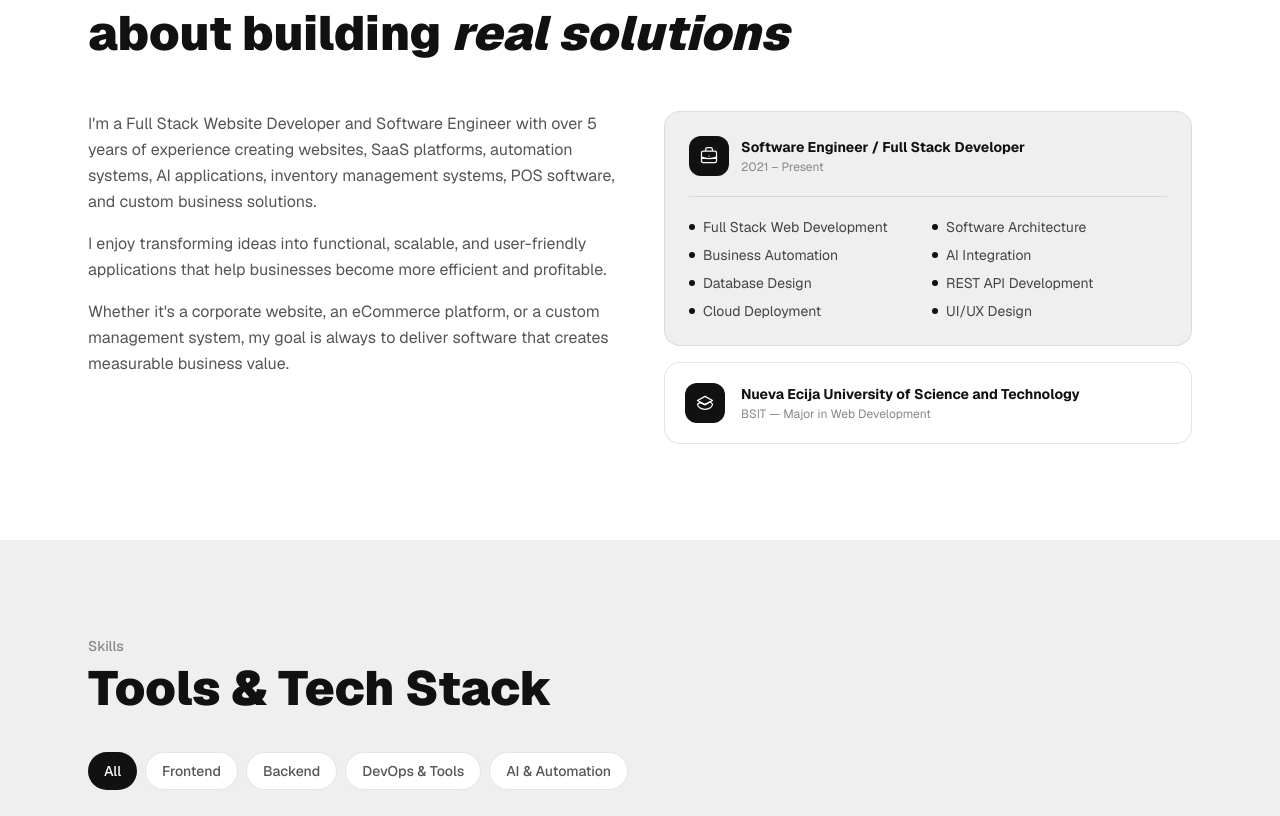
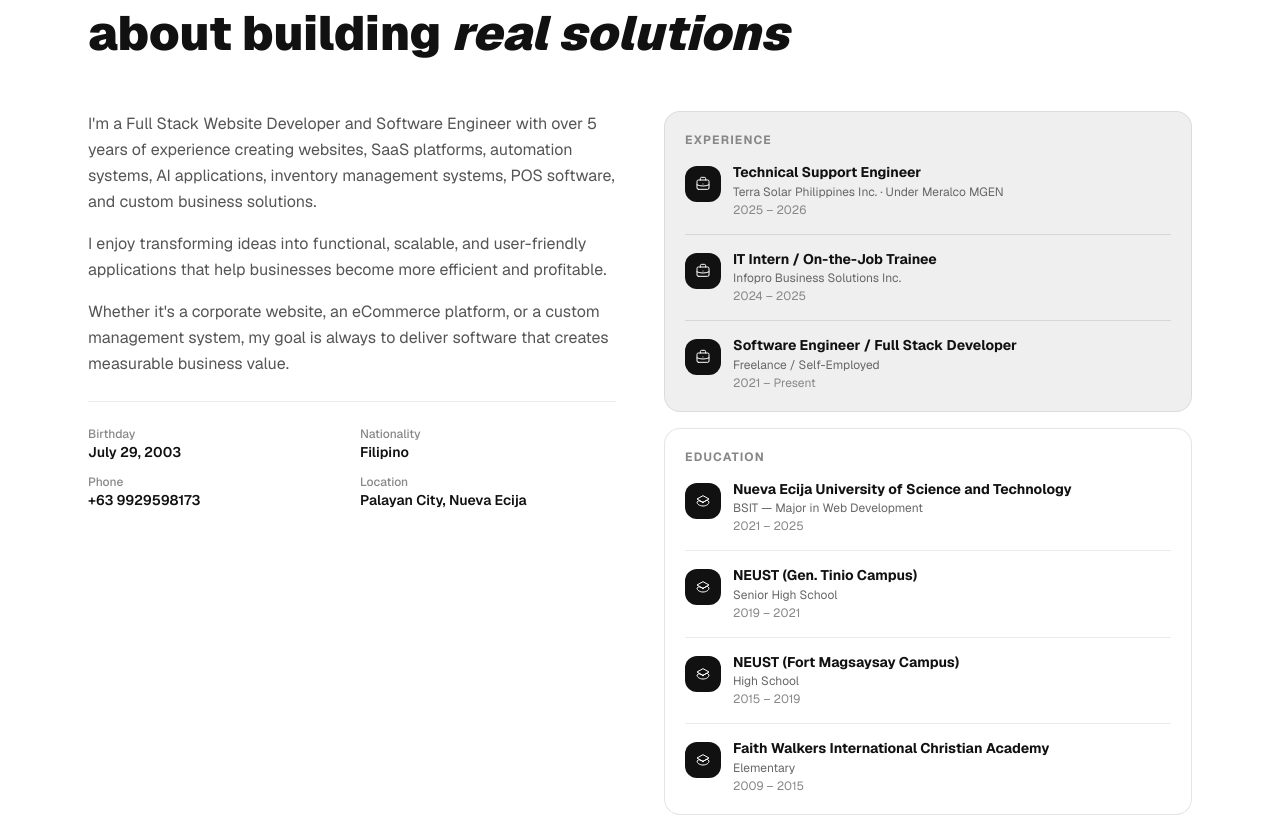
Before and after one commit to Salmoskiee29/myportfolio, a Next.js app: page / in a window 1280 px wide. Shown: the part 981-1797 px from the top of the page. Built offline with nearby package versions, Linux system fonts and the light colour scheme.

Commit message:
Add full education, experience, personal info, and references sections

```diff
--- a/src/app/page.tsx
+++ b/src/app/page.tsx
@@ -5,6 +5,7 @@ import TechStack from "@/components/TechStack";
 import Projects from "@/components/Projects";
 import Testimonials from "@/components/Testimonials";
 import Contact from "@/components/Contact";
+import References from "@/components/References";
 import Footer from "@/components/Footer";
 
 export default function Home() {
@@ -17,6 +18,7 @@ export default function Home() {
       <Projects />
       <Testimonials />
       <Contact />
+      <References />
       <Footer />
     </>
   );
--- a/src/components/About.tsx
+++ b/src/components/About.tsx
@@ -1,5 +1,18 @@
 "use client";
 import { useInView } from "@/hooks/useInView";
+
+const experiences = [
+  { title: "Technical Support Engineer", company: "Terra Solar Philippines Inc. · Under Meralco MGEN", dates: "2025 – 2026" },
+  { title: "IT Intern / On-the-Job Trainee", company: "Infopro Business Solutions Inc.", dates: "2024 – 2025" },
+  { title: "Software Engineer / Full Stack Developer", company: "Freelance / Self-Employed", dates: "2021 – Present" },
+];
+
+const education = [
+  { school: "Nueva Ecija University of Science and Technology", level: "BSIT — Major in Web Development", dates: "2021 – 2025" },
+  { school: "NEUST (Gen. Tinio Campus)", level: "Senior High School", dates: "2019 – 2021" },
+  { school: "NEUST (Fort Magsaysay Campus)", level: "High School", dates: "2015 – 2019" },
+  { school: "Faith Walkers International Christian Academy", level: "Elementary", dates: "2009 – 2015" },
+];
 
 export default function About() {
   const { ref, inView } = useInView();
@@ -15,48 +28,70 @@ export default function About() {
         </div>
 
         <div className="grid md:grid-cols-2 gap-12 items-start">
+          {/* Left — bio */}
           <div className={`reveal delay-2 ${inView ? "visible" : ""} space-y-4 text-[#555] leading-relaxed`}>
             <p>I&apos;m a Full Stack Website Developer and Software Engineer with over 5 years of experience creating websites, SaaS platforms, automation systems, AI applications, inventory management systems, POS software, and custom business solutions.</p>
             <p>I enjoy transforming ideas into functional, scalable, and user-friendly applications that help businesses become more efficient and profitable.</p>
             <p>Whether it&apos;s a corporate website, an eCommerce platform, or a custom management system, my goal is always to deliver software that creates measurable business value.</p>
-          </div>
 
-          <div className={`reveal delay-3 ${inView ? "visible" : ""}`}>
-            <div className="bg-[#EFEFEF] rounded-2xl p-6 border border-black/8">
-              <div className="flex items-center gap-3 mb-5 pb-5 border-b border-black/10">
-                <div className="w-10 h-10 rounded-xl bg-[#111] flex items-center justify-center">
-                  <svg className="w-5 h-5 text-white" fill="none" stroke="currentColor" viewBox="0 0 24 24">
-                    <path strokeLinecap="round" strokeLinejoin="round" strokeWidth={1.5} d="M21 13.255A23.931 23.931 0 0112 15c-3.183 0-6.22-.62-9-1.745M16 6V4a2 2 0 00-2-2h-4a2 2 0 00-2 2v2m4 6h.01M5 20h14a2 2 0 002-2V8a2 2 0 00-2-2H5a2 2 0 00-2 2v10a2 2 0 002 2z" />
-                  </svg>
-                </div>
-                <div>
-                  <p className="font-bold text-sm text-[#111]">Software Engineer / Full Stack Developer</p>
-                  <p className="text-xs text-[#888] mt-0.5">2021 – Present</p>
-                </div>
-              </div>
-              <div className="grid grid-cols-2 gap-2">
-                {["Full Stack Web Development", "Software Architecture", "Business Automation", "AI Integration", "Database Design", "REST API Development", "Cloud Deployment", "UI/UX Design"].map((h) => (
-                  <div key={h} className="flex items-center gap-2 text-sm text-[#444]">
-                    <span className="w-1.5 h-1.5 rounded-full bg-[#111] shrink-0" />
-                    {h}
+            {/* Personal details */}
+            <div className="mt-6 pt-6 border-t border-black/8 grid grid-cols-2 gap-y-3 gap-x-4 text-sm">
+              {[
+                { label: "Birthday", value: "July 29, 2003" },
+                { label: "Nationality", value: "Filipino" },
+                { label: "Phone", value: "+63 9929598173" },
+                { label: "Location", value: "Palayan City, Nueva Ecija" },
+              ].map((d) => (
+                <div key={d.label}>
+                  <p className="text-xs text-[#888] font-medium">{d.label}</p>
+                  <p className="text-[#111] font-semibold">{d.value}</p>
                 </div>
               ))}
             </div>
           </div>
 
-            {/* Education */}
-            <div className="mt-4 border border-black/10 rounded-2xl bg-white p-5 flex items-center gap-4">
-              <div className="w-10 h-10 rounded-xl bg-[#111] flex items-center justify-center shrink-0">
-                <svg className="w-5 h-5 text-white" fill="none" stroke="currentColor" viewBox="0 0 24 24">
+          {/* Right — experience + education */}
+          <div className={`reveal delay-3 ${inView ? "visible" : ""} space-y-4`}>
+
+            {/* Experience cards */}
+            <div className="bg-[#EFEFEF] rounded-2xl p-5 border border-black/8 space-y-4">
+              <p className="text-xs font-bold text-[#888] uppercase tracking-widest">Experience</p>
+              {experiences.map((e, i) => (
+                <div key={i} className={`flex items-start gap-3 ${i !== 0 ? "pt-4 border-t border-black/10" : ""}`}>
+                  <div className="w-9 h-9 rounded-xl bg-[#111] flex items-center justify-center shrink-0 mt-0.5">
+                    <svg className="w-4 h-4 text-white" fill="none" stroke="currentColor" viewBox="0 0 24 24">
+                      <path strokeLinecap="round" strokeLinejoin="round" strokeWidth={1.5} d="M21 13.255A23.931 23.931 0 0112 15c-3.183 0-6.22-.62-9-1.745M16 6V4a2 2 0 00-2-2h-4a2 2 0 00-2 2v2m4 6h.01M5 20h14a2 2 0 002-2V8a2 2 0 00-2-2H5a2 2 0 00-2 2v10a2 2 0 002 2z" />
+                    </svg>
+                  </div>
+                  <div className="flex-1 min-w-0">
+                    <p className="font-bold text-sm text-[#111] leading-tight">{e.title}</p>
+                    <p className="text-xs text-[#666] mt-0.5">{e.company}</p>
+                    <p className="text-xs text-[#888] mt-0.5">{e.dates}</p>
+                  </div>
+                </div>
+              ))}
+            </div>
+
+            {/* Education cards */}
+            <div className="bg-white rounded-2xl p-5 border border-black/10 space-y-4">
+              <p className="text-xs font-bold text-[#888] uppercase tracking-widest">Education</p>
+              {education.map((e, i) => (
+                <div key={i} className={`flex items-start gap-3 ${i !== 0 ? "pt-4 border-t border-black/8" : ""}`}>
+                  <div className="w-9 h-9 rounded-xl bg-[#111] flex items-center justify-center shrink-0 mt-0.5">
+                    <svg className="w-4 h-4 text-white" fill="none" stroke="currentColor" viewBox="0 0 24 24">
                       <path strokeLinecap="round" strokeLinejoin="round" strokeWidth={1.5} d="M12 14l9-5-9-5-9 5 9 5z" />
                       <path strokeLinecap="round" strokeLinejoin="round" strokeWidth={1.5} d="M12 14l6.16-3.422A12.083 12.083 0 0121 13.5c0 3.314-4.03 6-9 6s-9-2.686-9-6a12.083 12.083 0 012.84-1.922L12 14z" />
                     </svg>
                   </div>
-              <div>
-                <p className="font-bold text-sm text-[#111]">Nueva Ecija University of Science and Technology</p>
-                <p className="text-xs text-[#888] mt-0.5">BSIT — Major in Web Development</p>
+                  <div className="flex-1 min-w-0">
+                    <p className="font-bold text-sm text-[#111] leading-tight">{e.school}</p>
+                    <p className="text-xs text-[#666] mt-0.5">{e.level}</p>
+                    <p className="text-xs text-[#888] mt-0.5">{e.dates}</p>
                   </div>
                 </div>
+              ))}
+            </div>
+
           </div>
         </div>
       </div>
--- a/src/components/Contact.tsx
+++ b/src/components/Contact.tsx
@@ -29,9 +29,12 @@ export default function Contact() {
 
           <div className="bg-white rounded-2xl border border-black/8 divide-y divide-black/8 shadow-sm">
             {[
-              { label: "Email",    value: "salmoskiee@gmail.com", icon: "📧" },
-              { label: "Location", value: "Philippines",           icon: "📍" },
-              { label: "Status",   value: "Available for work",    icon: "💼" },
+              { label: "Email",       value: "salmoskiee@gmail.com",                        icon: "📧" },
+              { label: "Phone",       value: "+63 9929598173",                              icon: "📱" },
+              { label: "Address",     value: "Purok 10 Brgy. Militar, Palayan City, NE 3132", icon: "📍" },
+              { label: "Birthday",    value: "July 29, 2003",                               icon: "🎂" },
+              { label: "Nationality", value: "Filipino",                                    icon: "🇵🇭" },
+              { label: "Status",      value: "Available for work",                          icon: "💼" },
             ].map((item) => (
               <div key={item.label} className="flex items-center gap-4 px-6 py-4">
                 <span className="text-lg">{item.icon}</span>
--- /dev/null
+++ b/src/components/References.tsx
@@ -0,0 +1,54 @@
+"use client";
+import { useInView } from "@/hooks/useInView";
+
+const references = [
+  {
+    name: "Engar Del Rosario",
+    company: "Infopro Business Solutions Inc.",
+    email: "eadelrosario@ibs.com.ph",
+    initials: "ED",
+  },
+  {
+    name: "Mark Frederic Cabarrus",
+    company: "Infopro Business Solutions Inc.",
+    email: "mfcabarrus@ibs.com.ph",
+    initials: "MC",
+  },
+];
+
+export default function References() {
+  const { ref, inView } = useInView();
+
+  return (
+    <section id="references" className="py-24 bg-white" ref={ref}>
+      <div className="max-w-6xl mx-auto px-6">
+
+        <div className={`reveal ${inView ? "visible" : ""} mb-12`}>
+          <p className="text-sm text-[#888] font-medium mb-2">Character References</p>
+          <h2 className="text-4xl sm:text-5xl font-black text-[#111]">References</h2>
+        </div>
+
+        <div className="grid sm:grid-cols-2 gap-5 max-w-2xl">
+          {references.map((r, i) => (
+            <div
+              key={r.name}
+              className={`reveal delay-${i + 1} ${inView ? "visible" : ""} bg-[#EFEFEF] rounded-2xl border border-black/8 p-6 flex items-start gap-4 hover:shadow-md hover:-translate-y-0.5 transition-all duration-200`}
+            >
+              <div className="w-11 h-11 rounded-full bg-[#111] flex items-center justify-center shrink-0">
+                <span className="text-white text-sm font-bold">{r.initials}</span>
+              </div>
+              <div>
+                <p className="font-bold text-[#111] text-sm">{r.name}</p>
+                <p className="text-xs text-[#666] mt-0.5">{r.company}</p>
+                <a href={`mailto:${r.email}`} className="text-xs text-[#888] mt-1 block hover:text-[#111] transition-colors">
+                  {r.email}
+                </a>
+              </div>
+            </div>
+          ))}
+        </div>
+
+      </div>
+    </section>
+  );
+}
```
Also changed, not shown: .claude/launch.json (added), 1 other file (tests, documents, lock files or other folders). Lines whose indentation alone changed are shown as unchanged.
